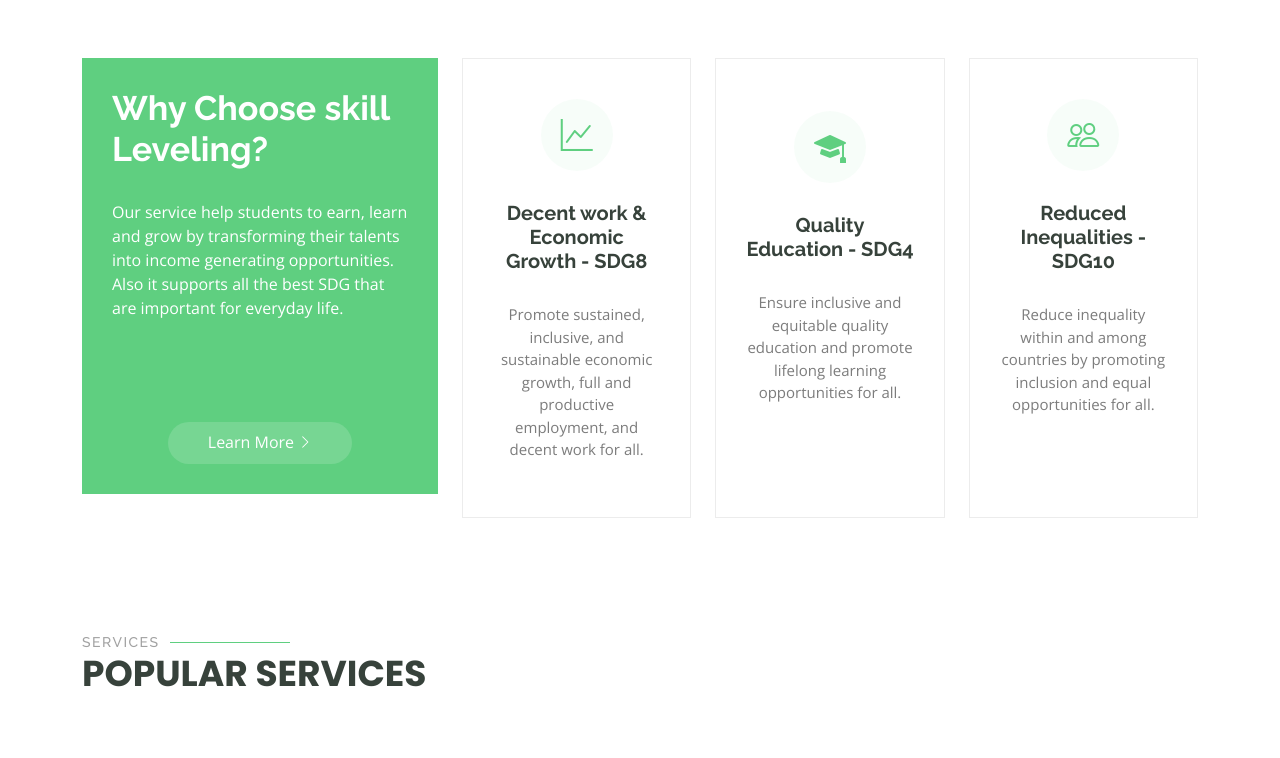
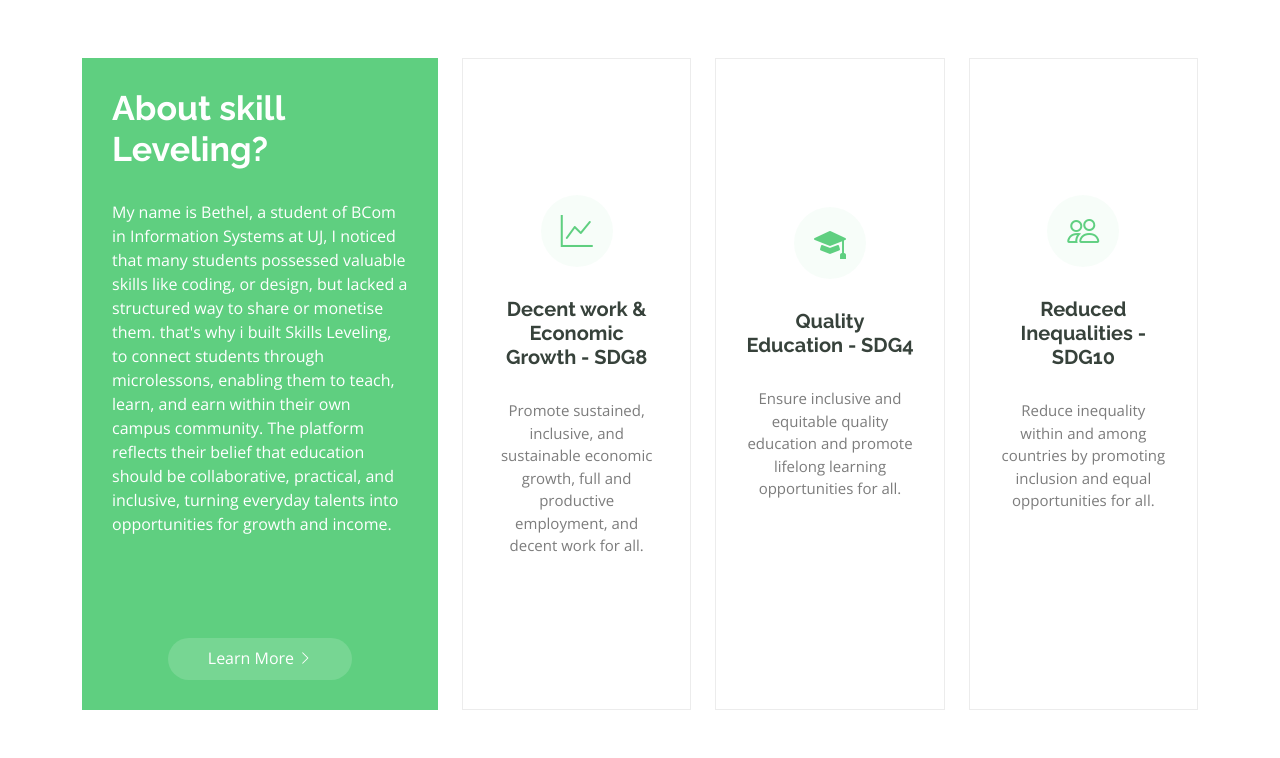
Before and after one commit to Konig-NB/ETS3, a plain HTML site: page index.html in a window 1280 px wide. Shown: the part 732-1490 px from the top of the page. Drawn offline with nearby package versions, Linux system fonts and the light colour scheme.

Commit message:
Add files via upload

```diff
--- a/index.html
+++ b/index.html
@@ -75,10 +75,14 @@
 
           <div class="col-lg-4" data-aos="fade-up" data-aos-delay="100">
             <div class="why-box">
-              <h3>Why Choose skill Leveling?</h3>
+              <h3>About skill Leveling?</h3>
               <p>
-                Our service help students to earn, learn and grow by transforming their talents into income generating opportunities.
-                Also it supports all the best SDG that are important for everyday life.
+                My name is Bethel, a student of BCom in Information Systems at UJ,
+                I noticed that many students possessed valuable skills like coding, or design, but lacked a
+                structured way to share or monetise them. that's why i built
+                Skills Leveling, to connect students through microlessons, enabling them to teach, learn, and earn within their
+                own campus community. The platform reflects their belief that education should be collaborative, practical, and
+                inclusive, turning everyday talents into opportunities for growth and income.
                 <br><br><br><br>
               </p>
               <div class="text-center">
```
